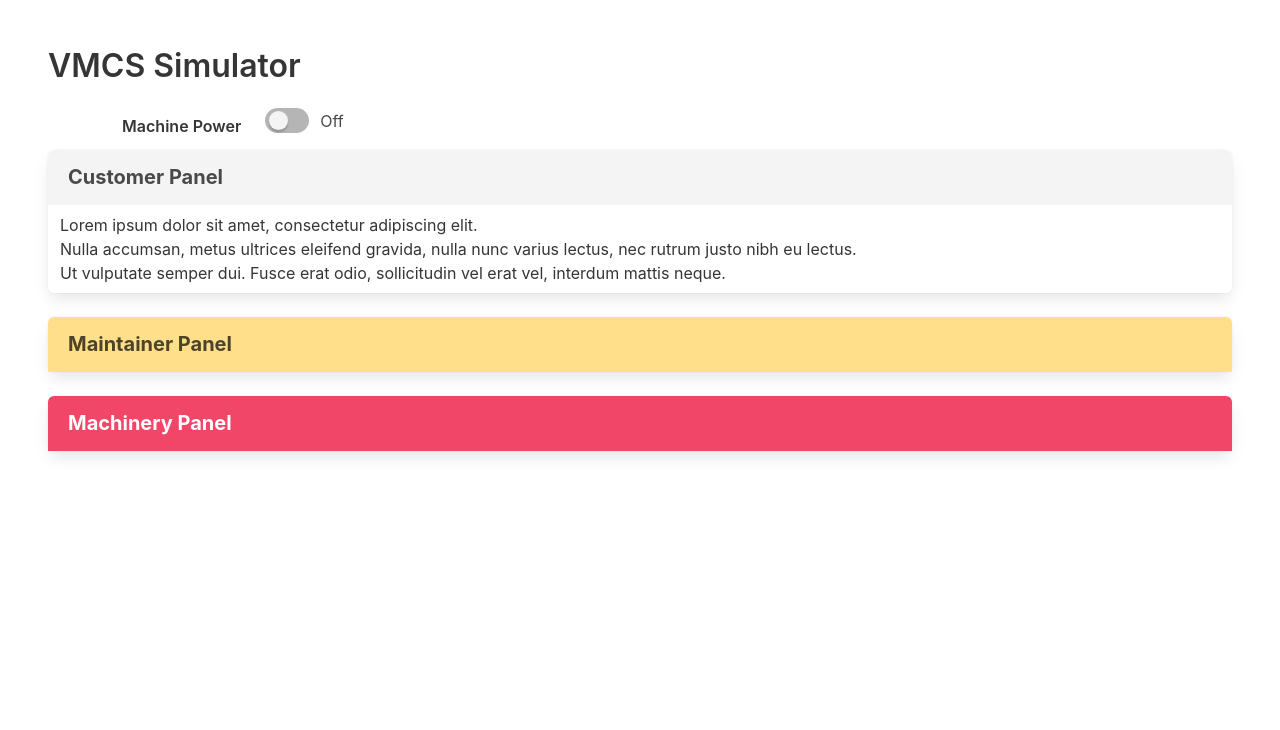
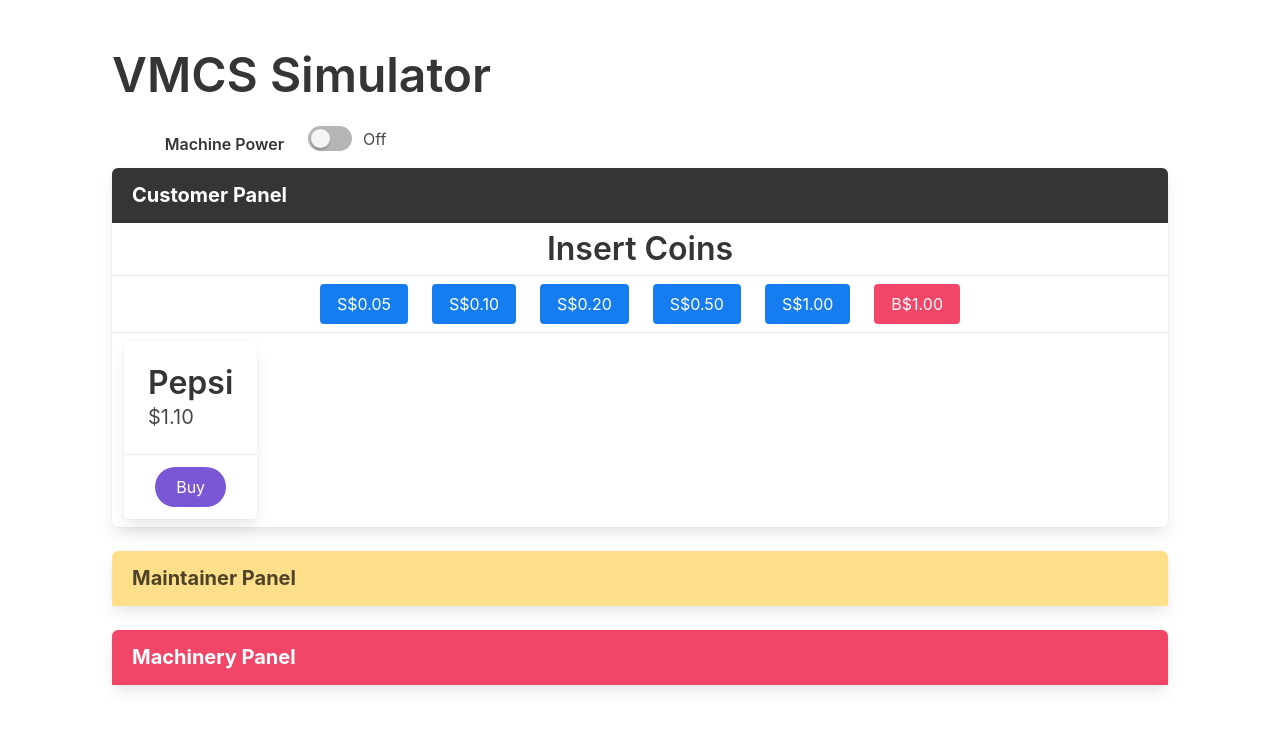
Before and after one commit to daffodilistic/nus-iss_vmcs, a plain HTML site: page frontend/index.html in a window 1280 px wide. Drawn offline with nearby package versions, Linux system fonts and the light colour scheme.

Commit message:
More work on frontend code

```diff
--- a/frontend/index.html
+++ b/frontend/index.html
@@ -10,8 +10,9 @@
 <body>
   <div id="app">
     <!-- Buefy components goes here -->
+    <div class="container">
       <section class="section">
-      <h1 class="title">VMCS Simulator</h1>
+        <h1 class="title is-1">VMCS Simulator</h1>
         <div class="field is-horizontal">
           <div class="field-label is-normal">
             <label class="label">Machine Power</label>
@@ -24,17 +25,49 @@
             </div>
           </div>
         </div>
-      <b-collapse class="panel is-light" animation="slide">
-        <template :#trigger=false>
+        <b-collapse class="panel is-dark" animation="slide" :open=true>
+          <template #trigger>
             <div class="panel-heading" role="button">
               <b>Customer Panel</b>
             </div>
           </template>
           <div class="panel-block">
-          Lorem ipsum dolor sit amet, consectetur adipiscing elit. <br />
-          Nulla accumsan, metus ultrices eleifend gravida, nulla nunc varius lectus, nec rutrum justo nibh eu lectus.
-          <br />
-          Ut vulputate semper dui. Fusce erat odio, sollicitudin vel erat vel, interdum mattis neque.
+            <div class="container is-fluid">
+              <h3 class="title has-text-centered">Insert Coins</h3>
+            </div>
+          </div>
+          <div class="panel-block">
+            <div class="columns container is-centered">
+              <template v-for="(coin, index) in coins">
+                <div class="column is-narrow">
+                  <button v-if="coin.country === 'SG'" class="button is-info">{{ coin.name }}</button>
+                  <button v-if="coin.country === 'BN'" class="button is-danger">{{ coin.name }}</button>
+                </div>
+              </template>
+            </div>
+          </div>
+          <div class="panel-block">
+            <div class="columns is-centered">
+              <div class="column is-narrow">
+                <div class="card">
+                  <div class="card-content">
+                    <p class="title">
+                      Pepsi
+                    </p>
+                    <p class="subtitle">
+                      $1.10
+                    </p>
+                  </div>
+                  <footer class="card-footer">
+                    <p class="card-footer-item">
+                      <span>
+                        <b-button type="is-fullwidth is-rounded is-primary">Buy</b-button>
+                      </span>
+                    </p>
+                  </footer>
+                </div>
+              </div>
+            </div>
           </div>
         </b-collapse>
         <b-collapse class="panel is-warning" animation="slide" :open=false>
@@ -50,7 +83,7 @@
             Ut vulputate semper dui. Fusce erat odio, sollicitudin vel erat vel, interdum mattis neque.
           </div>
         </b-collapse>
-      <b-collapse class="panel is-danger" animation="slide" v-bind:open=false>
+        <b-collapse class="panel is-danger" animation="slide" :open=false>
           <template #trigger>
             <div class="panel-heading" role="button">
               <b>Machinery Panel</b>
@@ -64,6 +97,7 @@
           </div>
         </b-collapse>
       </section>
+    </div>
   </div>
 
   <script src="https://unpkg.com/vue"></script>
@@ -79,7 +113,39 @@
       el: '#app',
       data() {
         return {
-          isSwitchedOn: "Off"
+          isSwitchedOn: "Off",
+          coins: [
+            {
+              name: "S$0.05",
+              country: "SG",
+              value: 5
+            },
+            {
+              name: "S$0.10",
+              country: "SG",
+              value: 10
+            },
+            {
+              name: "S$0.20",
+              country: "SG",
+              value: 20
+            },
+            {
+              name: "S$0.50",
+              country: "SG",
+              value: 50
+            },
+            {
+              name: "S$1.00",
+              country: "SG",
+              value: 100
+            },
+            {
+              name: "B$1.00",
+              country: "BN",
+              value: 100
+            },
+          ]
         }
       }
     })
```
Lines whose indentation alone changed are shown as unchanged.
